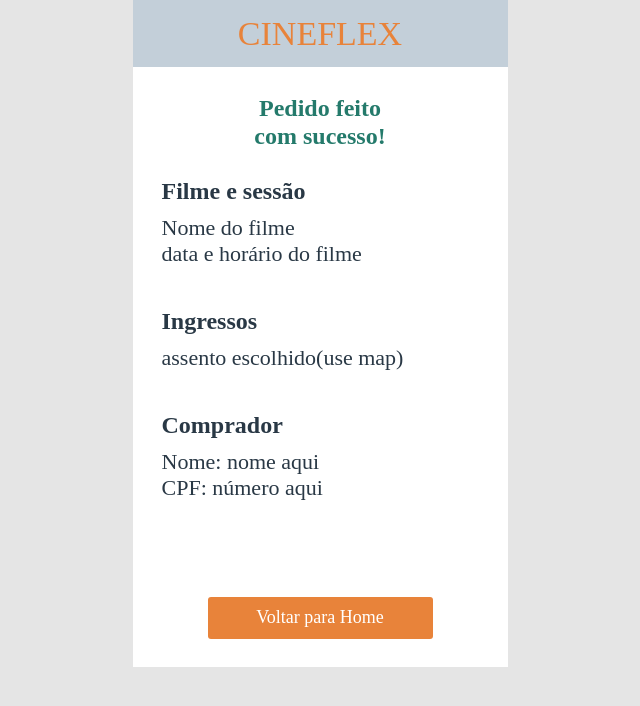
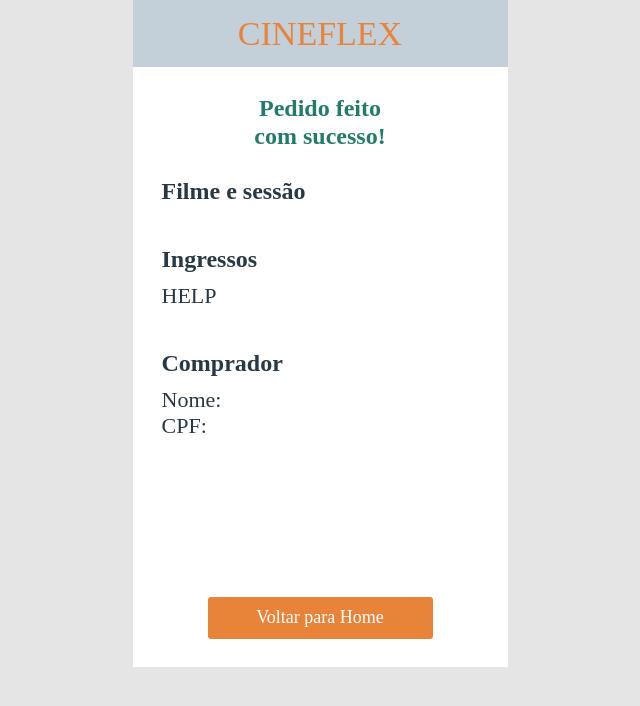
Before and after one commit to JoaoSGabriel/projeto9-cineflex, a React (Create React App) app: page /sucesso in a window 1280 px wide. Shown: the top 706 px of the page, without its empty margins (320-960 px from the left). Built offline with nearby package versions, Linux system fonts and the light colour scheme.

Commit message:
arqchive request_data by form ok

```diff
--- a/src/components/App/App.js
+++ b/src/components/App/App.js
@@ -9,14 +9,15 @@
 import Sucess from "../Sucess/Sucess";
 
 export default function App () {
+    const [request_Data, setRequest_Data] = React.useState({});
     return(
         <BrowserRouter>
             <Navbar />
             <Routes>
                 <Route path="/" element={<Home />} />
                 <Route path="/sessoes/:idFilme" element={<Schedule />} />
-                <Route path="/assentos/:idSessao" element={<Session />} />
-                <Route path="/sucesso" element={<Sucess />} />
+                <Route path="/assentos/:idSessao" element={<Session request_Data={request_Data} setRequest_Data={setRequest_Data}/>} />
+                <Route path="/sucesso" element={<Sucess request_Data={request_Data}/>} />
             </Routes>
         </BrowserRouter>
     );
--- a/src/components/Session/Session.js
+++ b/src/components/Session/Session.js
@@ -11,12 +11,15 @@
     );
 }
 
-export default function Session () {
+export default function Session (props) {
+    const {request_Data, setRequest_Data} = props;
     const params = useParams();
     const [movie_Seats, setMovie_Seats] = React.useState([]);
     const [movie_Data_Session1, setMovie_Data_Session1] = React.useState([]);
     const [movie_Data_Session2, setMovie_Data_Session2] = React.useState([]);
     const [movie_Data_Session3, setMovie_Data_Session3] = React.useState([]);
+
+    console.log(request_Data)
 
     useEffect(() => {
         const promisse = axios.get(`https://mock-api.driven.com.br/api/v7/cineflex/showtimes/${params.idSessao}/seats`);
@@ -28,6 +31,22 @@
             setMovie_Data_Session3(answer.data);
         });
     }, [params.idSessao]);
+
+
+    const [name, setName] = React.useState('');
+    const [registration, setRegistration] = React.useState('');
+
+    function sucessRequest (event) {
+        event.preventDefault();
+        setRequest_Data(
+        {movie:`${movie_Data_Session1.title}`,
+        date:`${movie_Data_Session2.date}-${movie_Data_Session3.name}`,
+        seats:[''],
+        buyerName:`${name}`,
+        buyerCPF: `${registration}`});
+        setName('');
+        setRegistration('');
+    }
 
     return(
         <div className="session-Component">
@@ -51,17 +70,17 @@
                     <p>Indisponível</p>
                 </div>
             </div>
+            <form onSubmit={e => sucessRequest(e)}>
                 <div className="buyer-Data">
                     <p>Nome do comprador:</p>
-                <input type="text" placeholder="   Digite seu nome..."></input>
+                    <input type="text" placeholder="   Digite seu nome..." onChange={e => setName(e.target.value)} value={name}></input>
                 </div>
                 <div className="buyer-Data">
                     <p>CPF do comprador:</p>
-                <input type="number" placeholder="   Digite seu CPF..."></input>
+                    <input type="text" placeholder="   Digite seu CPF..." onChange={e => setRegistration(e.target.value)} value={registration}></input>
                 </div>
-            <Link to="/sucesso">
-                <div className="session-Button">Reservar assentos</div>
-            </Link>
+                <button type="submit" className="session-Button">Reservar assentos</button>
+            </form>
             <div className="baseboard">
                 <div className="movie-Background">
                     <img src={movie_Data_Session1.posterURL} alt="coverpage" />
--- a/src/components/Sucess/Sucess.js
+++ b/src/components/Sucess/Sucess.js
@@ -1,7 +1,10 @@
 import { Link } from "react-router-dom";
 import "./style.css";
 
-export default function Sucess () {
+export default function Sucess (props) {
+    const {request_Data} = props;
+    console.log(request_Data);
+
     return(
         <>
             <div className="title">
@@ -10,17 +13,17 @@
             <div className="sucess-Data">
                 <div className="request-Sucess-Data">
                     <h2>Filme e sessão</h2>
-                    <p>Nome do filme</p>
-                    <p>data e horário do filme</p>
+                    <p>{request_Data.movie}</p>
+                    <p>{request_Data.date}</p>
                 </div>
                 <div className="request-Sucess-Data">
                     <h2>Ingressos</h2>
-                    <p>assento escolhido(use map)</p>
+                    <p>HELP</p>
                 </div>
                 <div className="request-Sucess-Data">
                     <h2>Comprador</h2>
-                    <p>Nome: nome aqui</p>
-                    <p>CPF: número aqui</p>
+                    <p>Nome: {request_Data.buyerName}</p>
+                    <p>CPF: {request_Data.buyerCPF}</p>
                 </div>
             </div>
             <Link to="/">
```
Lines whose indentation alone changed are shown as unchanged.
